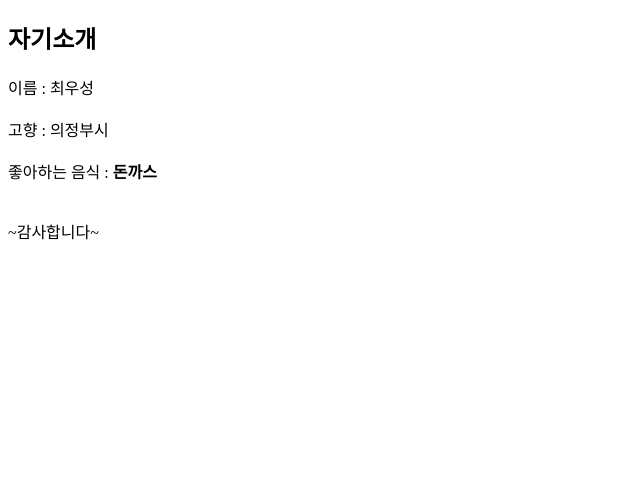
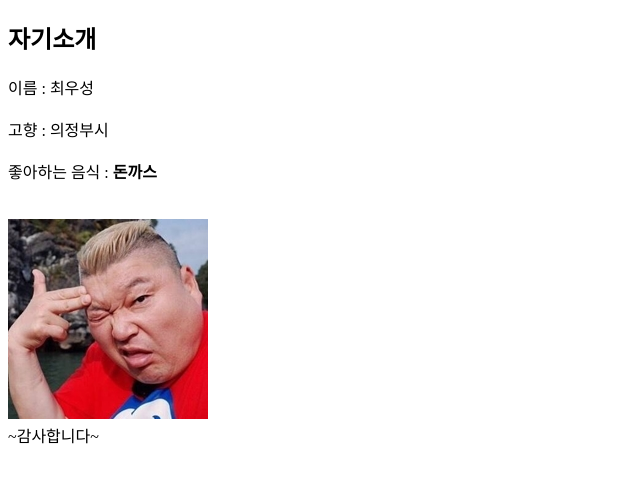
Before and after one commit to wsxchoi/wsxchoi.github.io, a plain HTML site: page index.html in a window 1280 px wide. Shown: the whole page, without its empty margins (0-640 px from the left). Drawn offline with Linux system fonts and the light colour scheme.

Commit message:
Update index.html

```diff
--- a/index.html
+++ b/index.html
@@ -14,6 +14,9 @@
             <article>
                 <div>좋아하는 음식 : <strong>돈까스</strong></div><br><br>
             </article>
+            <article>
+                <img src="img/main_img.jpg" alt="호동">
+            </article>
             </section>
         <footer>~감사합니다~</footer>
     </body>
```
